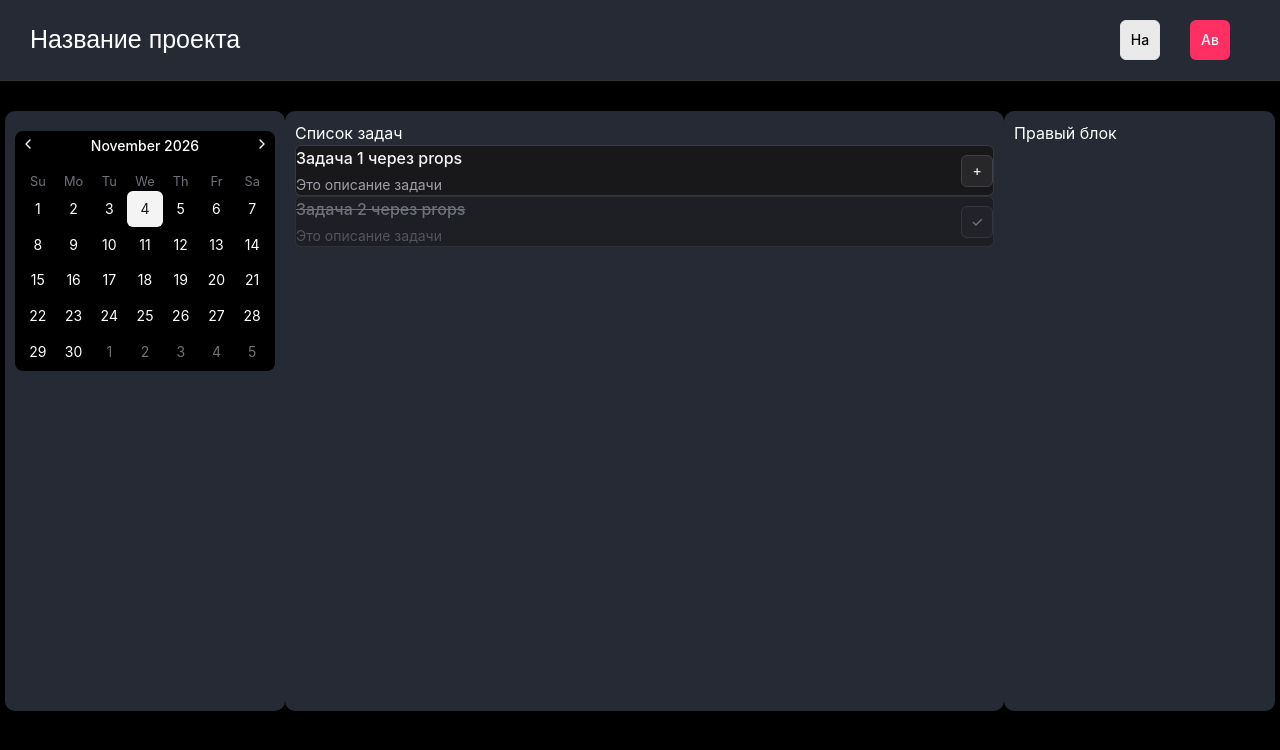
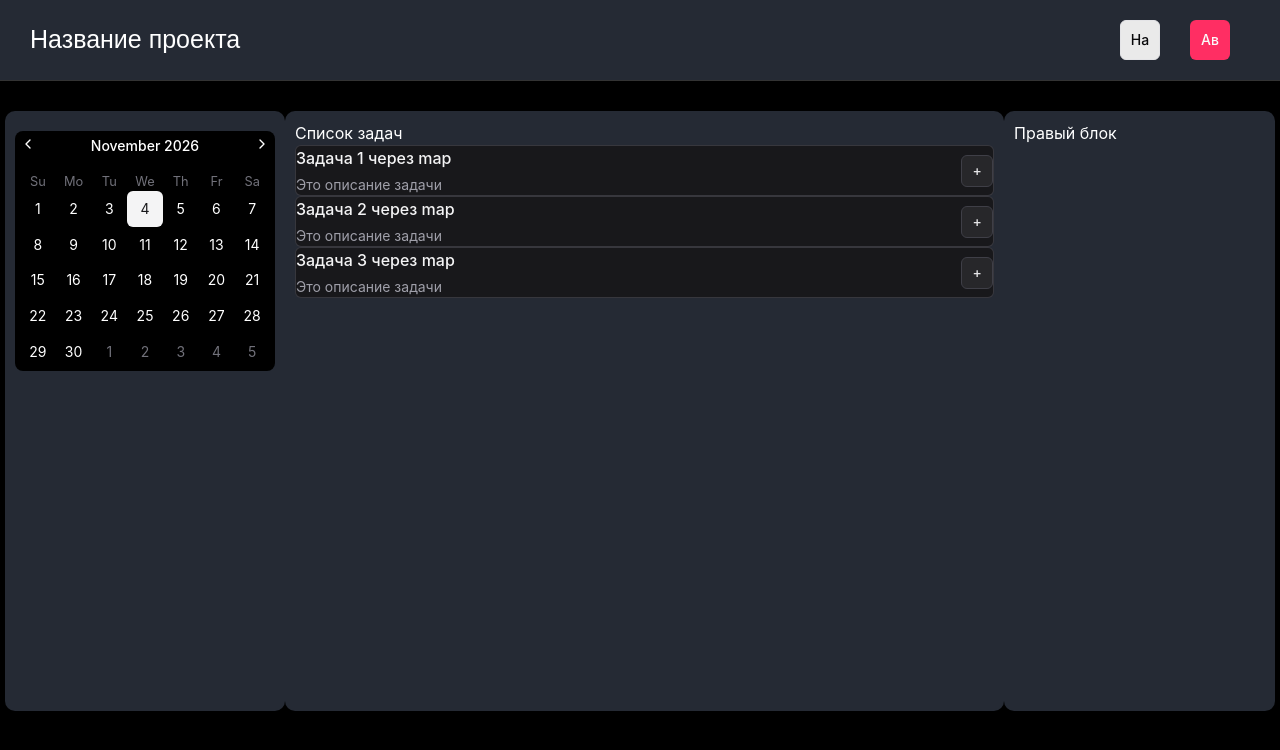
Before and after one commit to TheSteiv/BaumanNotes, a React (Vite) app: page / in a window 1280 px wide. Shown: the top 750 px of the page. Built offline with nearby package versions, Linux system fonts and the light colour scheme.

Commit message:
Передача TodoItem через tasks и функцию map + type Task

```diff
--- a/src/components/Main/MiddleBlock/MiddleBlock.tsx
+++ b/src/components/Main/MiddleBlock/MiddleBlock.tsx
@@ -2,10 +2,21 @@ import './MiddleBlock.css'
 import TodoList from './TodoList/TodoList';
 
 function MiddleBlock() {
+    type Task = {
+        id: number,
+        title: string,
+        completed: boolean,
+    };
+
+    const tasks: Task[] = [
+        {id: 1, title: "Задача 1 через map", completed: false},
+        {id: 2, title: "Задача 2 через map", completed: false},
+        {id: 3, title: "Задача 3 через map", completed: false}
+    ]
     return (
-            <div className="MiddleBlock">
-                <TodoList />
-            </div>
+        <div className="MiddleBlock">
+            <TodoList tasks={tasks} />
+        </div>
     );
 }
 
--- a/src/components/Main/MiddleBlock/TodoItem/TodoItem.tsx
+++ b/src/components/Main/MiddleBlock/TodoItem/TodoItem.tsx
@@ -9,12 +9,13 @@ import {
 } from "@/components/ui/item"
 
 type TodoItemProps = {
+    id: number,
     title: string,
     completed: boolean,
 };
 
-function TodoItem({ title, completed }: TodoItemProps) {
-    console.log("props: ", { title, completed })
+function TodoItem({id, title, completed }: TodoItemProps) {
+    console.log("props: ", { id, title, completed })
     return (
         <>
             <Item
--- a/src/components/Main/MiddleBlock/TodoList/TodoList.tsx
+++ b/src/components/Main/MiddleBlock/TodoList/TodoList.tsx
@@ -1,7 +1,10 @@
 import TodoItem from "../TodoItem/TodoItem";
 import "./TodoList.css"
+type TodoListProps = {
+    tasks: any[],
+};
 
-function TodoList() {
+function TodoList({tasks}:TodoListProps) {
     const hasTasks = true
     if (!hasTasks) {
         return (
@@ -13,8 +16,13 @@ function TodoList() {
     return (
         <>
             <h2>Список задач</h2>
-            <TodoItem title="Задача 1 через props" completed={false} />
-            <TodoItem title="Задача 2 через props" completed={true} />
+            <ul>
+                {tasks.map((task) => (
+                    <TodoItem id={task.id} title={task.title} completed={task.completed}/>
+                ))}
+            </ul>
+            {/* <TodoItem id={1} title="Задача 1 через props" completed={false} />
+            <TodoItem id = {2} title="Задача 2 через props" completed={true} /> */}
         </>
     );
 }
```
